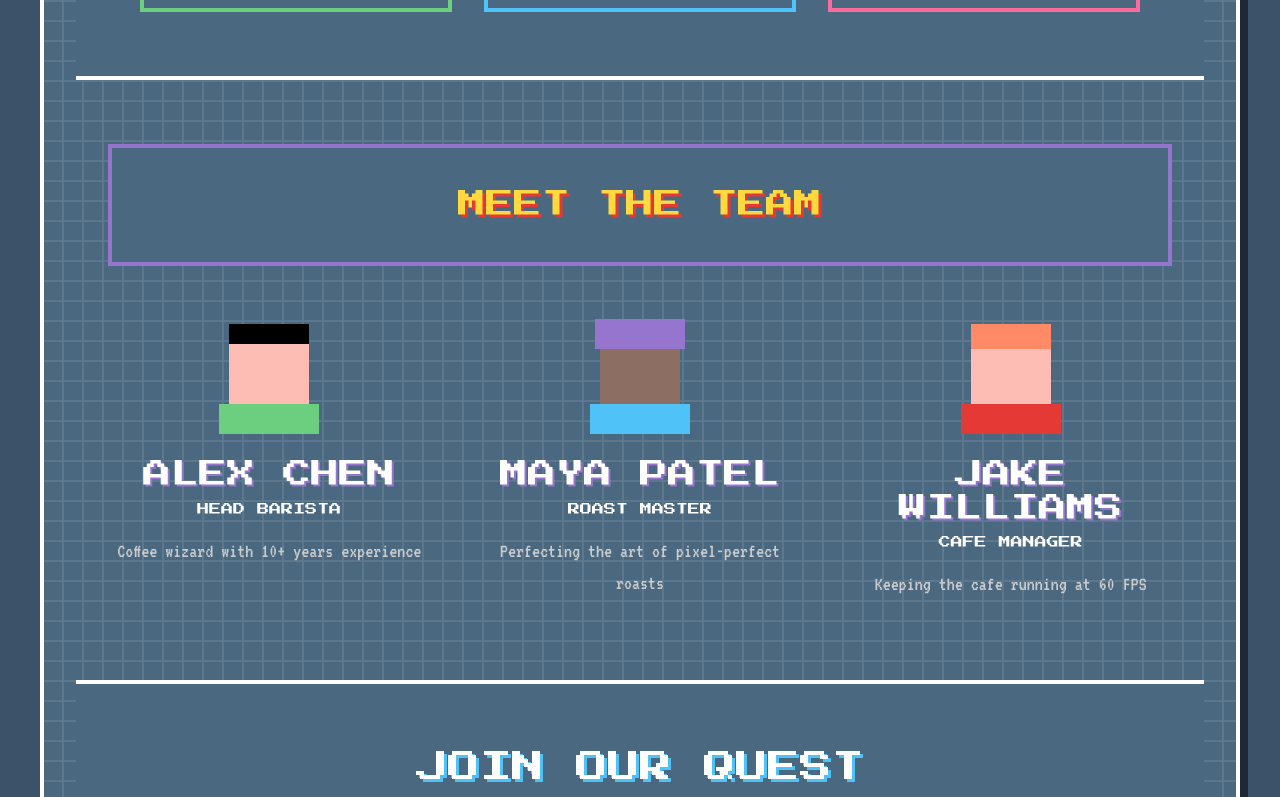
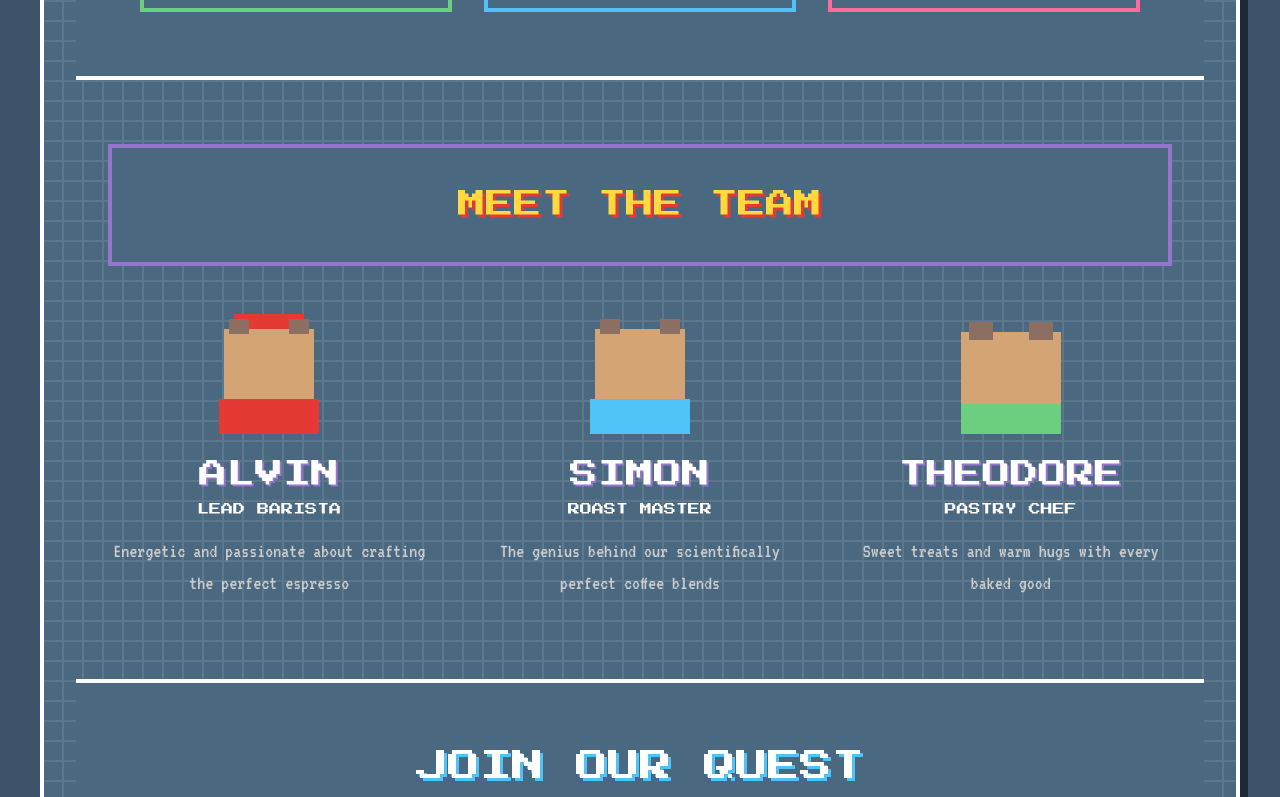
Before and after one commit to Leyam-07/Retro-Coffee_SPA, a React (Create React App) app: page /about in a window 1280 px wide. Shown: the part 2494-3291 px from the top of the page. Built offline with nearby package versions, Linux system fonts and the light colour scheme.

Commit message:
Years and Team Adjustment

```diff
--- a/src/App.css
+++ b/src/App.css
@@ -654,7 +654,7 @@ p {
 
 .coffee-steam {
   position: absolute;
-  top: -30px;
+  top: 0px;
   left: 50%;
   transform: translateX(-50%);
 }
@@ -1099,67 +1099,124 @@ p {
   position: relative;
 }
 
-/* Different avatar styles */
+/* Different avatar styles - Chipmunk themed */
+/* Alvin - Red theme, energetic */
 .avatar-1 {
   background:
-    /* Hair */ linear-gradient(
-        var(--retro-black) 0,
-        var(--retro-black)
+    /* Ears */ linear-gradient(
+        var(--retro-brown) 0,
+        var(--retro-brown)
       )
-      20px 10px / 80px 20px,
-    /* Face */ linear-gradient(#fdbcb4 0, #fdbcb4) 20px 30px / 80px 60px,
-    /* Eyes */ linear-gradient(var(--retro-black) 0, var(--retro-black)) 35px
-      40px / 10px 10px,
-    linear-gradient(var(--retro-black) 0, var(--retro-black)) 75px 40px / 10px
-      10px,
+      20px 5px / 20px 15px,
+    linear-gradient(var(--retro-brown) 0, var(--retro-brown)) 80px 5px / 20px
+      15px,
+    /* Face/Head */ linear-gradient(#d4a574 0, #d4a574) 15px 15px / 90px 70px,
+    /* Eyes */ linear-gradient(var(--retro-white) 0, var(--retro-white)) 30px
+      35px / 25px 20px,
+    linear-gradient(var(--retro-white) 0, var(--retro-white)) 65px 35px / 25px
+      20px,
+    /* Pupils */ linear-gradient(var(--retro-black) 0, var(--retro-black)) 37px
+      40px / 12px 12px,
+    linear-gradient(var(--retro-black) 0, var(--retro-black)) 72px 40px / 12px
+      12px,
+    /* Nose */ linear-gradient(var(--retro-black) 0, var(--retro-black)) 55px
+      50px / 10px 8px,
+    /* Front teeth */ linear-gradient(var(--retro-white) 0, var(--retro-white))
+      48px 65px / 8px 12px,
+    linear-gradient(var(--retro-white) 0, var(--retro-white)) 64px 65px / 8px
+      12px,
     /* Mouth */ linear-gradient(var(--retro-black) 0, var(--retro-black)) 45px
-      65px / 30px 5px,
-    /* Body */ linear-gradient(var(--retro-green) 0, var(--retro-green)) 10px
-      90px / 100px 30px;
+      60px / 30px 3px,
+    /* Body - Red shirt */ linear-gradient(var(--retro-red) 0, var(--retro-red))
+      10px 85px / 100px 35px,
+    /* Cap/Hat */ linear-gradient(var(--retro-red) 0, var(--retro-red)) 25px 0 /
+      70px 20px,
+    /* "A" on cap */ linear-gradient(var(--retro-yellow) 0, var(--retro-yellow))
+      55px 5px / 10px 10px;
   background-repeat: no-repeat;
 }
 
+/* Simon - Blue theme with glasses */
 .avatar-2 {
   background:
-    /* Hair */ linear-gradient(
-        var(--retro-purple) 0,
-        var(--retro-purple)
+    /* Ears */ linear-gradient(
+        var(--retro-brown) 0,
+        var(--retro-brown)
       )
-      15px 5px / 90px 30px,
-    /* Face */ linear-gradient(#8d6e63 0, #8d6e63) 20px 30px / 80px 60px,
-    /* Eyes */ linear-gradient(var(--retro-black) 0, var(--retro-black)) 35px
-      40px / 10px 10px,
-    linear-gradient(var(--retro-black) 0, var(--retro-black)) 75px 40px / 10px
-      10px,
-    /* Glasses */ linear-gradient(var(--retro-black) 0, var(--retro-black)) 30px
-      38px / 20px 15px,
-    linear-gradient(var(--retro-black) 0, var(--retro-black)) 70px 38px / 20px
+      20px 5px / 20px 15px,
+    linear-gradient(var(--retro-brown) 0, var(--retro-brown)) 80px 5px / 20px
       15px,
-    linear-gradient(var(--retro-black) 0, var(--retro-black)) 50px 42px / 20px
-      2px,
+    /* Face/Head */ linear-gradient(#d4a574 0, #d4a574) 15px 15px / 90px 70px,
+    /* Glasses frame */
+      linear-gradient(var(--retro-black) 0, var(--retro-black)) 25px 33px / 30px
+      24px,
+    linear-gradient(var(--retro-black) 0, var(--retro-black)) 65px 33px / 30px
+      24px,
+    linear-gradient(var(--retro-black) 0, var(--retro-black)) 55px 42px / 10px
+      3px,
+    /* Glasses lenses */
+      linear-gradient(rgba(79, 195, 247, 0.3) 0, rgba(79, 195, 247, 0.3)) 28px
+      36px / 24px 18px,
+    linear-gradient(rgba(79, 195, 247, 0.3) 0, rgba(79, 195, 247, 0.3)) 68px
+      36px / 24px 18px,
+    /* Eyes behind glasses */
+      linear-gradient(var(--retro-black) 0, var(--retro-black)) 35px 41px / 10px
+      8px,
+    linear-gradient(var(--retro-black) 0, var(--retro-black)) 75px 41px / 10px
+      8px,
+    /* Nose */ linear-gradient(var(--retro-black) 0, var(--retro-black)) 55px
+      50px / 10px 8px,
+    /* Front teeth */ linear-gradient(var(--retro-white) 0, var(--retro-white))
+      48px 65px / 8px 12px,
+    linear-gradient(var(--retro-white) 0, var(--retro-white)) 64px 65px / 8px
+      12px,
     /* Mouth */ linear-gradient(var(--retro-black) 0, var(--retro-black)) 45px
-      65px / 30px 5px,
-    /* Body */ linear-gradient(var(--retro-blue) 0, var(--retro-blue)) 10px 90px /
-      100px 30px;
+      60px / 30px 3px,
+    /* Body - Blue shirt */
+      linear-gradient(var(--retro-blue) 0, var(--retro-blue)) 10px 85px / 100px
+      35px;
   background-repeat: no-repeat;
 }
 
+/* Theodore - Green theme, softer appearance */
 .avatar-3 {
   background:
-    /* Hair */ linear-gradient(
-        var(--retro-orange) 0,
-        var(--retro-orange)
+    /* Ears */ linear-gradient(
+        var(--retro-brown) 0,
+        var(--retro-brown)
       )
-      20px 10px / 80px 25px,
-    /* Face */ linear-gradient(#fdbcb4 0, #fdbcb4) 20px 30px / 80px 60px,
-    /* Eyes */ linear-gradient(var(--retro-black) 0, var(--retro-black)) 35px
-      40px / 10px 10px,
-    linear-gradient(var(--retro-black) 0, var(--retro-black)) 75px 40px / 10px
-      10px,
-    /* Beard */ linear-gradient(var(--retro-brown) 0, var(--retro-brown)) 30px
-      60px / 60px 20px,
-    /* Body */ linear-gradient(var(--retro-red) 0, var(--retro-red)) 10px 90px /
-      100px 30px;
+      18px 8px / 24px 18px,
+    linear-gradient(var(--retro-brown) 0, var(--retro-brown)) 78px 8px / 24px
+      18px,
+    /* Face/Head - slightly rounder */ linear-gradient(#d4a574 0, #d4a574) 10px
+      18px / 100px 72px,
+    /* Eyes - bigger, cuter */
+      linear-gradient(var(--retro-white) 0, var(--retro-white)) 28px 35px / 28px
+      24px,
+    linear-gradient(var(--retro-white) 0, var(--retro-white)) 64px 35px / 28px
+      24px,
+    /* Pupils - bigger */
+      linear-gradient(var(--retro-black) 0, var(--retro-black)) 36px 42px / 14px
+      14px,
+    linear-gradient(var(--retro-black) 0, var(--retro-black)) 72px 42px / 14px
+      14px,
+    /* Nose */ linear-gradient(var(--retro-black) 0, var(--retro-black)) 55px
+      52px / 10px 8px,
+    /* Front teeth */ linear-gradient(var(--retro-white) 0, var(--retro-white))
+      48px 67px / 8px 12px,
+    linear-gradient(var(--retro-white) 0, var(--retro-white)) 64px 67px / 8px
+      12px,
+    /* Mouth - friendly smile */
+      linear-gradient(var(--retro-black) 0, var(--retro-black)) 43px 62px / 34px
+      3px,
+    /* Body - Green shirt */
+      linear-gradient(var(--retro-green) 0, var(--retro-green)) 10px 90px /
+      100px 30px,
+    /* Cheeks - rosy */
+      linear-gradient(rgba(255, 182, 193, 0.4) 0, rgba(255, 182, 193, 0.4)) 15px
+      50px / 20px 15px,
+    linear-gradient(rgba(255, 182, 193, 0.4) 0, rgba(255, 182, 193, 0.4)) 85px
+      50px / 20px 15px;
   background-repeat: no-repeat;
 }
 
--- a/src/pages/About.js
+++ b/src/pages/About.js
@@ -7,24 +7,24 @@ const About = () => {
 
   const timelineEvents = [
     {
-      year: "2020",
+      year: "2022",
       title: "GAME START",
       description:
         "Retro Cafe was born from a love of coffee and classic gaming",
     },
     {
-      year: "2021",
+      year: "2023",
       title: "LEVEL UP",
       description:
         "Expanded menu with specialty drinks and retro-themed treats",
     },
     {
-      year: "2022",
+      year: "2024",
       title: "NEW ACHIEVEMENT",
       description: "Launched rewards program and mobile ordering",
     },
     {
-      year: "2023",
+      year: "2025",
       title: "POWER-UP",
       description: "Opened second location and started roasting our own beans",
     },
@@ -32,19 +32,19 @@ const About = () => {
 
   const teamMembers = [
     {
-      name: "ALEX CHEN",
-      role: "HEAD BARISTA",
-      bio: "Coffee wizard with 10+ years experience",
+      name: "ALVIN",
+      role: "LEAD BARISTA",
+      bio: "Energetic and passionate about crafting the perfect espresso",
     },
     {
-      name: "MAYA PATEL",
+      name: "SIMON",
       role: "ROAST MASTER",
-      bio: "Perfecting the art of pixel-perfect roasts",
+      bio: "The genius behind our scientifically perfect coffee blends",
     },
     {
-      name: "JAKE WILLIAMS",
-      role: "CAFE MANAGER",
-      bio: "Keeping the cafe running at 60 FPS",
+      name: "THEODORE",
+      role: "PASTRY CHEF",
+      bio: "Sweet treats and warm hugs with every baked good",
     },
   ];
 
--- a/src/pages/Home.js
+++ b/src/pages/Home.js
@@ -9,7 +9,7 @@ const Home = () => {
     {
       id: 1,
       title: "8-BIT ESPRESSO",
-      description: "Double shot of pixelated perfection",
+      description: "A shot of pixelated perfection",
       price: "₱150",
     },
     {
```
Also changed, not shown: 1 other file (tests, documents, lock files or other folders).
